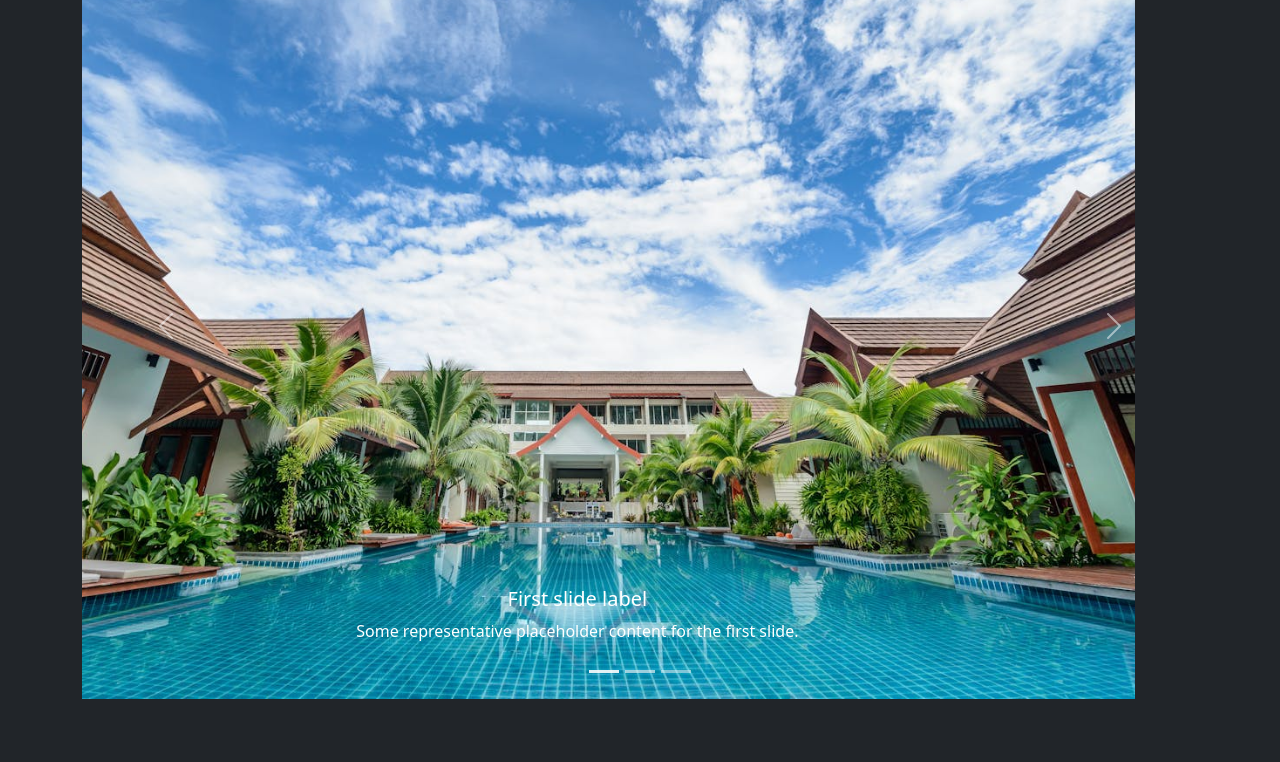
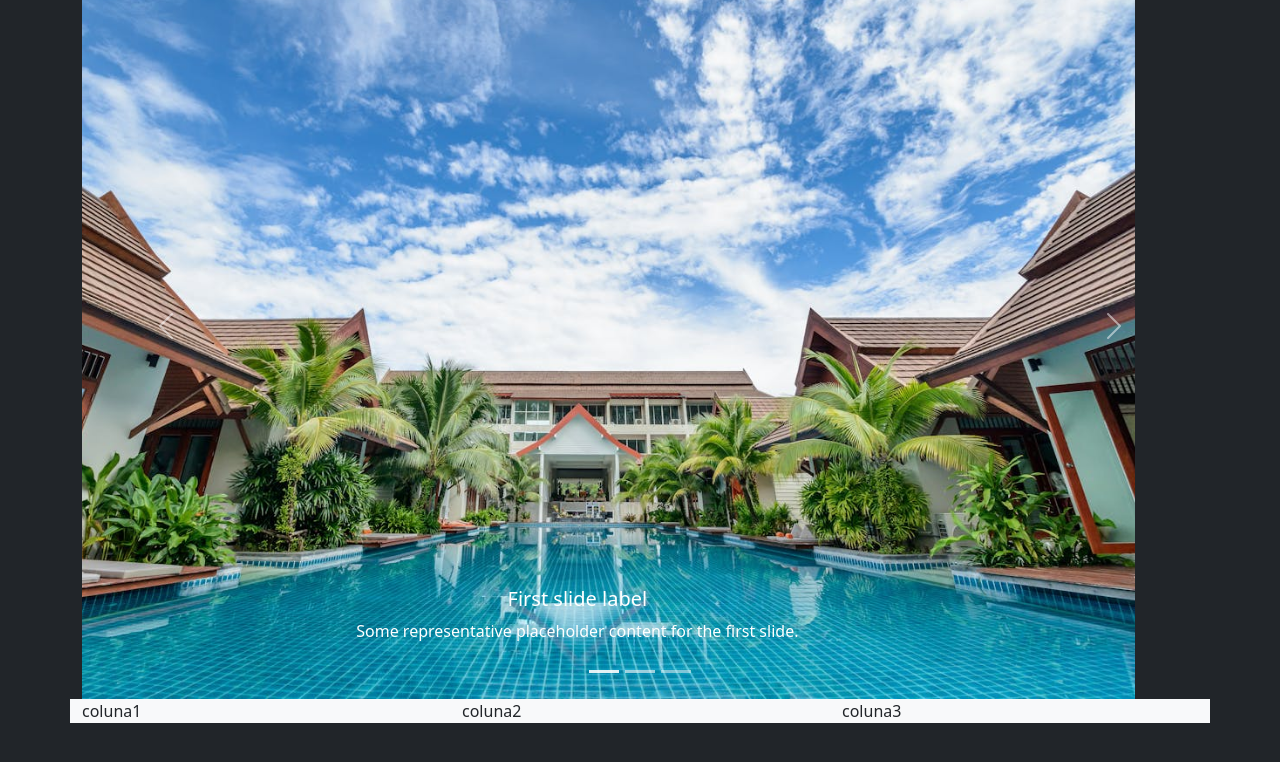
Before and after one commit to elahel/bootstrap, a plain HTML site: page index.html in a window 1280 px wide. Shown: the part 102-864 px from the top of the page. Before the commit the page ends 801 px from the top, so only its background shows below. Drawn offline with nearby package versions, Linux system fonts and the light colour scheme.

Commit message:
colunas
adição de colunas

```diff
--- a/index.html
+++ b/index.html
@@ -81,6 +81,13 @@
                 <span class="visually-hidden">Next</span>
             </button>
         </div>
+        <!-- grades -->
+        <div class="row mb-5">
+            <div class="col bg-light">coluna1</div>
+            <div class="col bg-light">coluna2</div>
+            <div class="col bg-light">coluna3</div>
+        </div>
+        <!-- final do container -->
     </div>
 
     <script src="https://cdn.jsdelivr.net/npm/@popperjs/core@2.9.2/dist/umd/popper.min.js"
```
